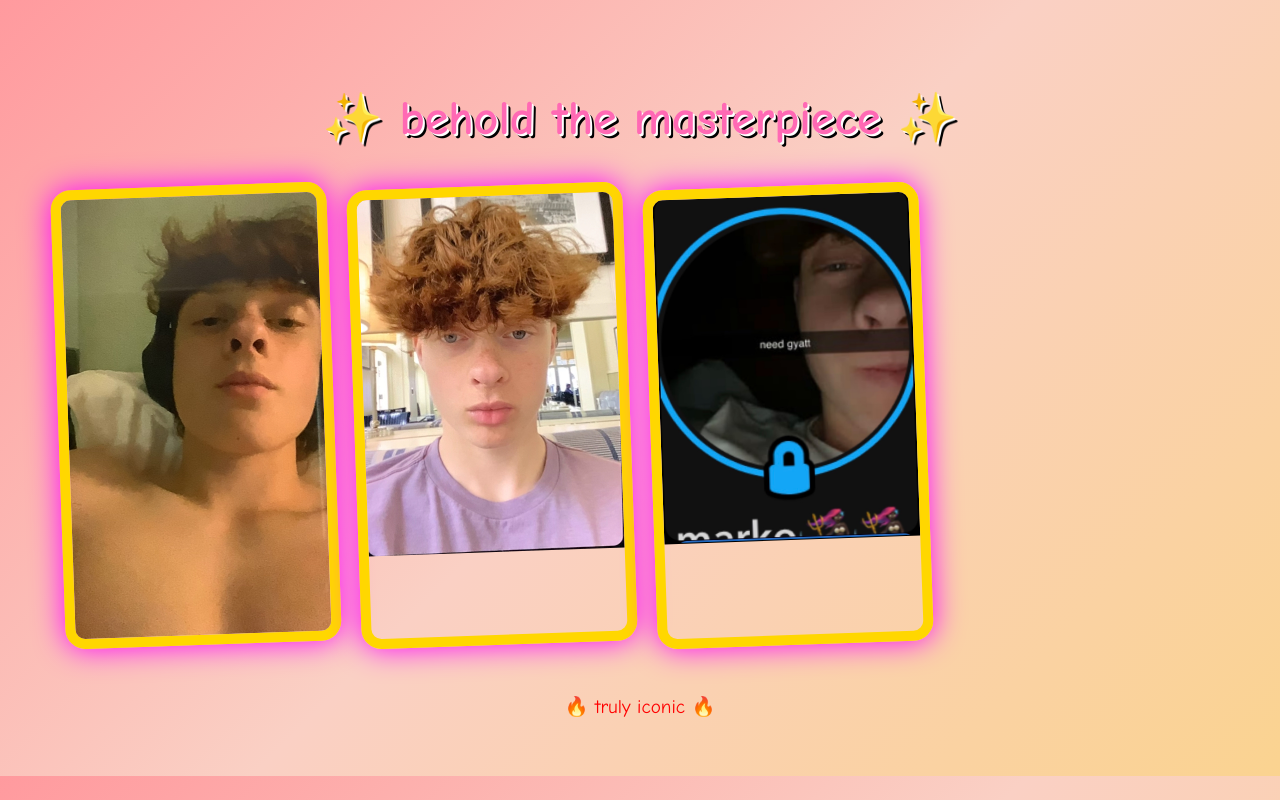
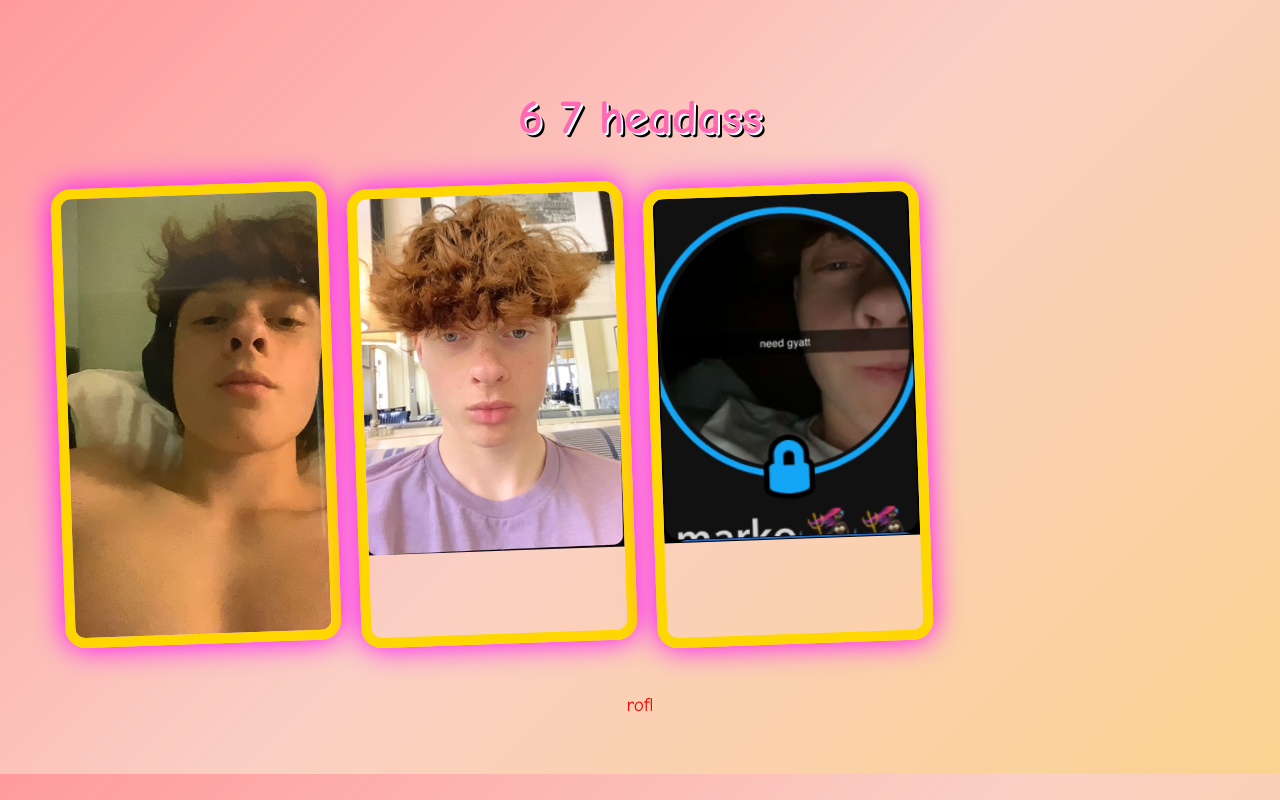
Before and after one commit to MacJoeSun/MacJoeSun.github.io, a plain HTML site: page index.html in a window 1280 px wide. Drawn offline with Linux system fonts and the light colour scheme.

Commit message:
Update index.html

```diff
--- a/index.html
+++ b/index.html
@@ -53,12 +53,12 @@
   </style>
 </head>
 <body>
-  <h1>✨ behold the masterpiece ✨</h1>
+  <h1>6 7 headass</h1>
   <div class="gallery">
     <div class="pic"><img src="pic1.jpg" alt=" "></div>
     <div class="pic"><img src="pic2.jpg" alt=" "></div>
     <div class="pic"><img src="pic3.jpg" alt=" "></div>
   </div>
-  <footer>🔥 truly iconic 🔥</footer>
+  <footer>rofl</footer>
 </body>
 </html>
```
